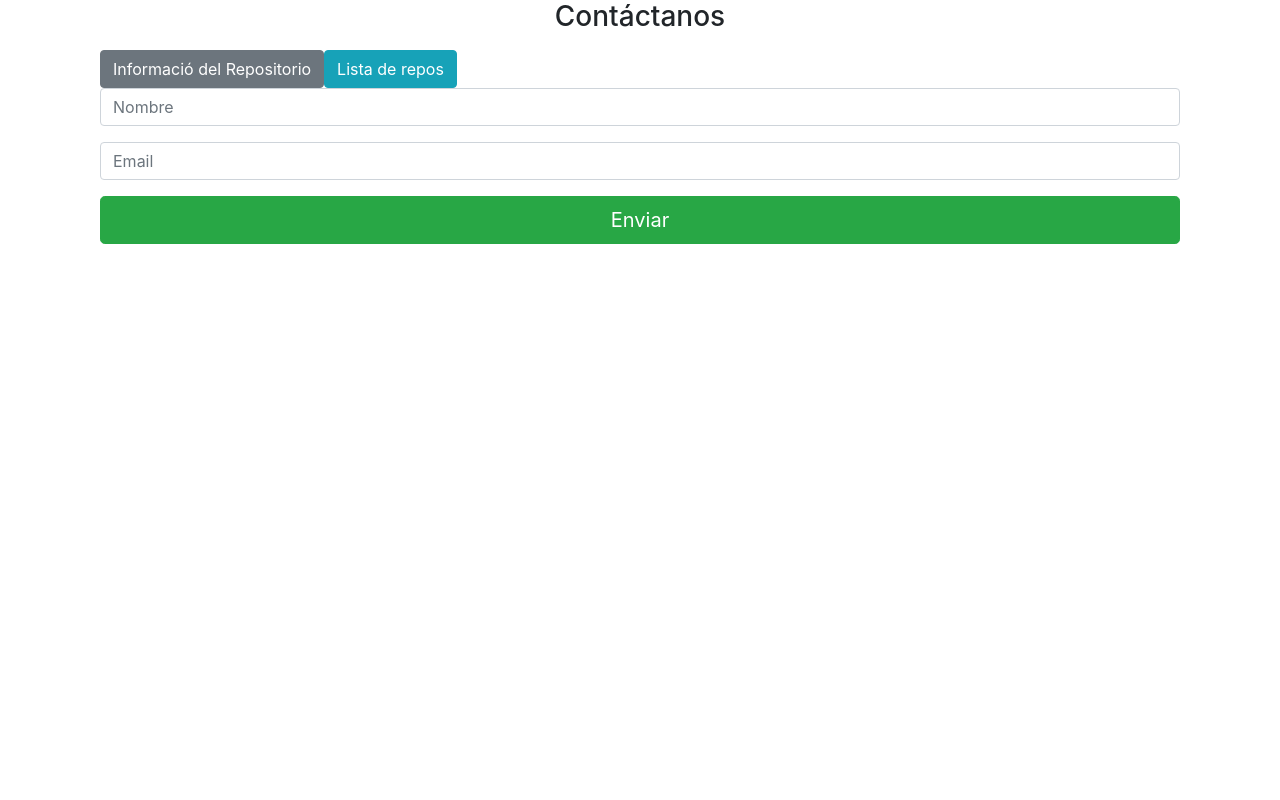
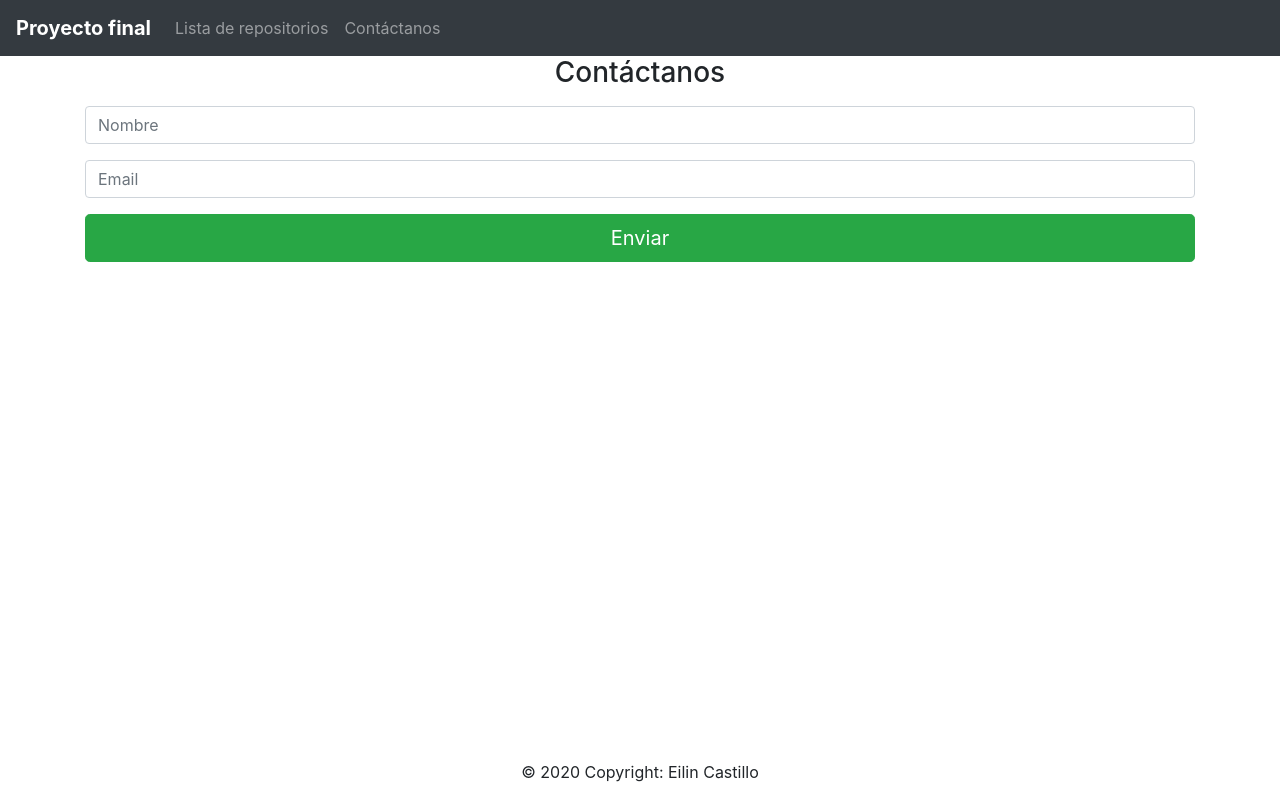
Before and after one commit to eilincastillo/finalProject, an Angular app: page /contact-us in a window 1280 px wide. Built offline with nearby package versions, Linux system fonts and the light colour scheme.

Commit message:
Change list-repos view

```diff
--- a/src/app/app.component.html
+++ b/src/app/app.component.html
@@ -1,3 +1,2 @@
-<div class= "container">
-  <router-outlet></router-outlet>
-</div>
+
+<router-outlet></router-outlet>
--- a/src/app/app.module.ts
+++ b/src/app/app.module.ts
@@ -8,13 +8,17 @@ import { ListReposComponent } from './list-repos/list-repos.component';
 import { ContactUsComponent } from './contact-us/contact-us.component';
 import { HttpClientModule } from '@angular/common/http';
 import { FormsModule } from '@angular/forms';
+import { HeaderComponent } from './common/header/header.component';
+import { FooterComponent } from './common/footer/footer.component';
 
 @NgModule({
   declarations: [
     AppComponent,
     InfoReposComponent,
     ListReposComponent,
-    ContactUsComponent
+    ContactUsComponent,
+    HeaderComponent,
+    FooterComponent
   ],
   imports: [
     BrowserModule,
--- /dev/null
+++ b/src/app/common/footer/footer.component.html
@@ -0,0 +1,9 @@
+<!-- Footer -->
+<footer class="page-footer font-small special-color-dark pt-4" style="position: absolute; bottom: 0; width: 100%;">
+        <!-- Copyright -->
+        <div class="container text-center py-3" >© 2020 Copyright:
+          <span>Eilin Castillo</span>
+        </div>
+        <!-- Copyright -->
+</footer>
+      <!-- Footer -->
--- /dev/null
+++ b/src/app/common/footer/footer.component.ts
@@ -0,0 +1,15 @@
+import { Component, OnInit } from '@angular/core';
+
+@Component({
+  selector: 'app-footer',
+  templateUrl: './footer.component.html',
+  styleUrls: ['./footer.component.css']
+})
+export class FooterComponent implements OnInit {
+
+  constructor() { }
+
+  ngOnInit(): void {
+  }
+
+}
--- /dev/null
+++ b/src/app/common/header/header.component.html
@@ -0,0 +1,12 @@
+<nav class="navbar navbar-expand-lg navbar-dark bg-dark">
+        <a class="navbar-brand" href="#"><strong>Proyecto final</strong></a>
+        <button class="navbar-toggler" type="button" data-toggle="collapse" data-target="#navbarNavAltMarkup" aria-controls="navbarNavAltMarkup" aria-expanded="false" aria-label="Toggle navigation">
+                <span class="navbar-toggler-icon"></span>
+        </button>
+        <div class="collapse navbar-collapse" id="navbarNavAltMarkup">
+                <div class="navbar-nav">
+                  <a class="nav-item nav-link" [routerLink]="['/list-repos']">Lista de repositorios</a>
+                  <a class="nav-item nav-link" [routerLink]="['/contact-us']">Contáctanos</a>
+                </div>
+        </div>
+</nav>
--- /dev/null
+++ b/src/app/common/header/header.component.ts
@@ -0,0 +1,15 @@
+import { Component, OnInit } from '@angular/core';
+
+@Component({
+  selector: 'app-header',
+  templateUrl: './header.component.html',
+  styleUrls: ['./header.component.css']
+})
+export class HeaderComponent implements OnInit {
+
+  constructor() { }
+
+  ngOnInit(): void {
+  }
+
+}
--- a/src/app/contact-us/contact-us.component.html
+++ b/src/app/contact-us/contact-us.component.html
@@ -1,10 +1,11 @@
+<div class="d-block">
+        <div >
+            <app-header></app-header>
+        </div>
+
         <div class="container custom-container">
                 <div>
                     <h3 class="mb-3 text-center">Contáctanos</h3>
-    </div>
-    <div>
-        <a class="btn btn-secondary" [routerLink]="['/info-repos']"> Informació del Repositorio </a>
-        <a class="btn btn-info" [routerLink]="['/list-repos']"> Lista de repos </a>
                 </div>
                 <div class="form-group">
                     <input type="text" [(ngModel)]= "contacto.name" class="form-control" placeholder="Nombre">
@@ -16,3 +17,7 @@
                     <button class="btn btn-success btn-lg btn-block" (click)="enviar()">Enviar</button>
                 </div>
         </div>
+        <div >
+            <app-footer></app-footer>
+        </div>
+</div>
--- a/src/app/info-repos/info-repos.component.html
+++ b/src/app/info-repos/info-repos.component.html
@@ -1,10 +1,11 @@
+<div class="d-block">
+    <div >
+        <app-header></app-header>
+    </div>
+
     <div class="container custom-container">
         <div *ngIf="InfoRepos">
             <h3 class="mb-3 text-center">Información de la Cuenta GitHub</h3>
-        <div>
-            <a class="btn btn-info" [routerLink]="['/list-repos']"> Lista de repos </a>
-            <a class="btn btn-primary" [routerLink]="['/contact-us']"> Contáctanos </a>
-        </div>
             <div class="col-mb-12">
                 <table class="table table-bordered">
                     <thead>
@@ -26,3 +27,7 @@
             </div>
         </div>
     </div>
+    <div >
+        <app-footer></app-footer>
+    </div>
+</div>
--- a/src/app/list-repos/list-repos.component.html
+++ b/src/app/list-repos/list-repos.component.html
@@ -1,9 +1,10 @@
-<div class="container custom-container">
+<div class="d-block">
     <div>
-        <h3 class="mb-3 text-center">Lista de Repositorios</h3>
+        <app-header></app-header>
+    </div>
+    <div class="container custom-container" style="padding-bottom:50px;">
         <div>
-            <a class="btn btn-secondary" [routerLink]="['/info-repos']"> Informació del Repositorio </a>
-            <a class="btn btn-primary" [routerLink]="['/contact-us']"> Contáctanos </a>
+           <h3 class="mb-3 text-center">Lista de Repositorios</h3>
         </div>
         <div class="col-mb-12">
             <table class="table table-bordered">
@@ -22,10 +23,14 @@
                             <td>{{repo.name}}</td>
                             <td>{{repo.description}}</td>
                             <td>{{repo.language}}</td>
-                            <td><a href="{{repo.html_url}}">{{repo.html_url}}</a></td>
+                            <td><a href="{{repo.html_url}}" target="_blank">{{repo.html_url}}</a></td>
                     </tr>
                 </tbody>
             </table>
         </div>
+
+    </div>
+    <div style="position: relative;">
+        <app-footer></app-footer>
     </div>
 </div>
--- a/src/index.html
+++ b/src/index.html
@@ -8,6 +8,8 @@
   <link rel="icon" type="image/x-icon" href="favicon.ico">
 </head>
 <body>
+
   <app-root></app-root>
+
 </body>
 </html>
```
Also changed, not shown: src/app/common/footer/footer.component.css (added), src/app/common/header/header.component.css (added), 2 other files (tests, documents, lock files or other folders). Lines whose indentation alone changed are shown as unchanged.
